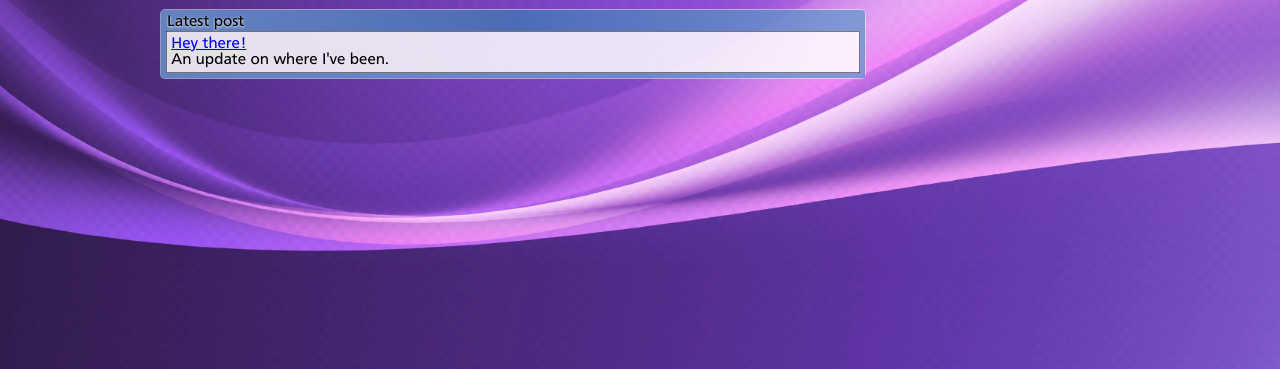
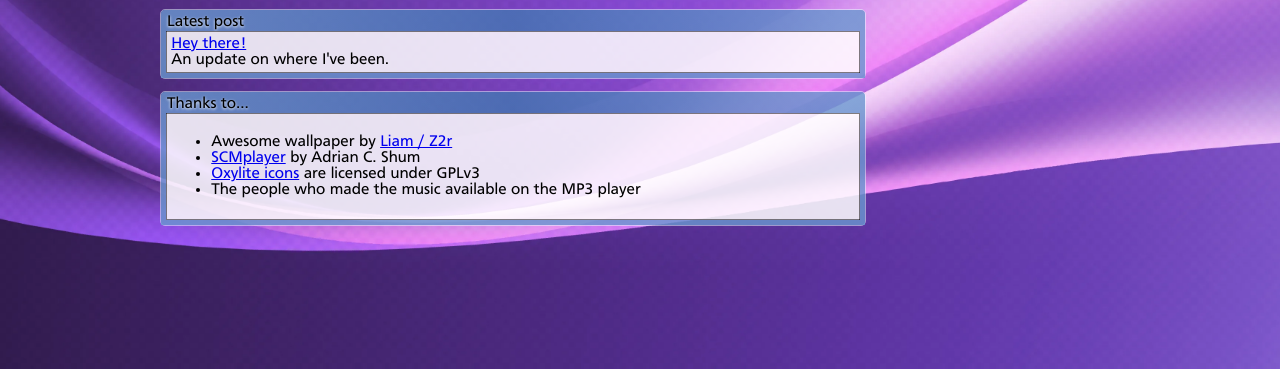
Before and after one commit to kathrindc/blog, an Eleventy site: page index.liquid in a window 1280 px wide. Shown: the part 431-800 px from the top of the page. Built offline with nearby package versions, Linux system fonts and the light colour scheme; Eleventy itself is replaced by a stand-in of ours; files that its build step writes are made by us from their sources.

Commit message:
Add credits / thanks / acknowledgements on homepage

```diff
--- a/index.liquid
+++ b/index.liquid
@@ -114,3 +114,16 @@ playlist:
     <p>{{ latestPost.data.description }}</p>
   </div>
 </section>
+<section class="box col-span-2">
+  <div class="box-title">
+    Thanks to...
+  </div>
+  <div class="box-content">
+    <ul>
+      <li>Awesome wallpaper by <a href="https://duckwithsunglasses.com/">Liam / Z2r</a></li>
+      <li><a href="https://www.scmplayer.net/">SCMplayer</a> by Adrian C. Shum</li>
+      <li><a href="https://github.com/mx-2/oxylite-icon-theme/">Oxylite icons</a> are licensed under GPLv3</li>
+      <li>The people who made the music available on the MP3 player</li>
+    </ul>
+  </div>
+</section>
```
